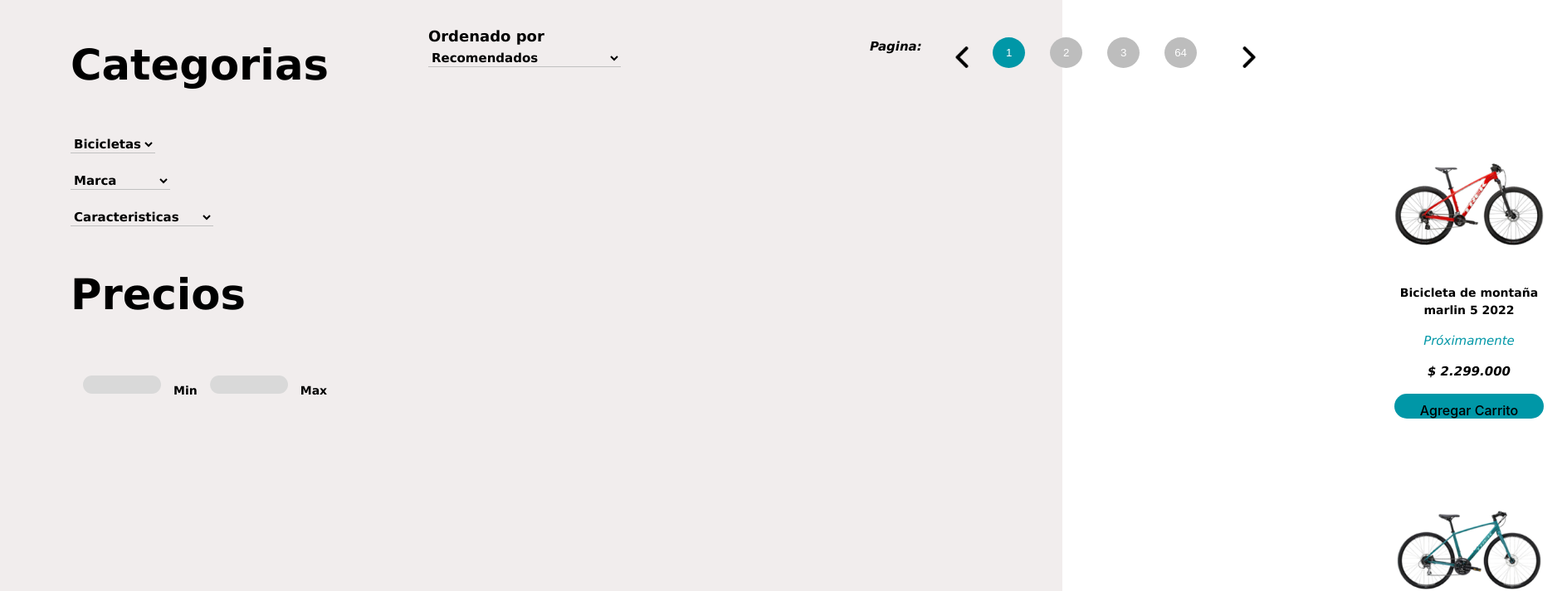
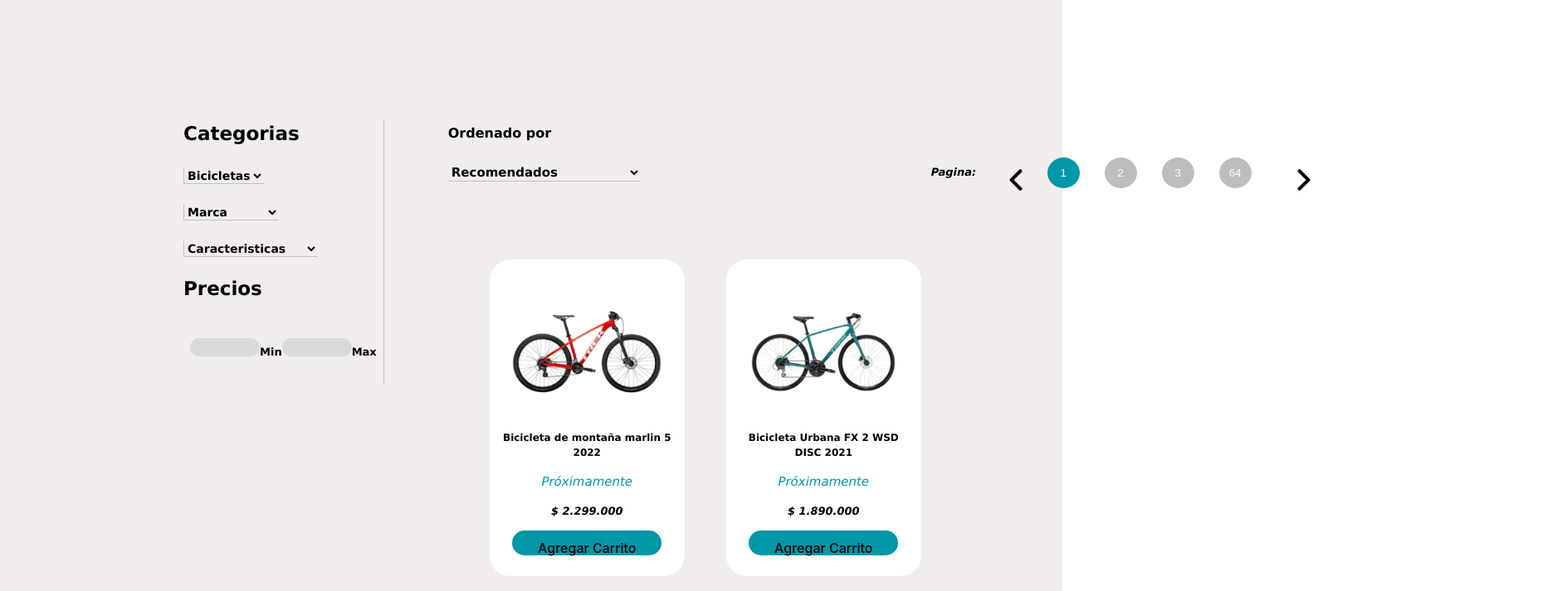
Before and after one commit to EDISON1606/BikeStore, a React (Vite) app in the folder Frontend/: page / in a window 1280 px wide. Shown: the top 713 px of the page at 83% size, 1888 px wide, since content can reach past the window. Built offline with nearby package versions, Linux system fonts and the light colour scheme.

Commit message:
Avance pagina

```diff
--- a/Frontend/src/CSS/Cards.css
+++ b/Frontend/src/CSS/Cards.css
@@ -3,12 +3,15 @@
 }
 .Principal{
     display: flex;
+    margin-top: 50px;
+    margin-left: 200px;
 
 }
-h1{
+h6{
+    color: black;
     font-family: Verdana, Geneva, Tahoma, sans-serif;
-    color: black;
-
+    font-size: 25px;
+    margin:0%;
 }
 
 .list{
@@ -17,9 +20,10 @@
     gap: 20px;
     align-items: flex-start;
     flex-direction: column;
-    margin-right: 45px;
-    margin-left: 45px;
-
+    margin-right: 80px;
+    margin-left: 55px;
+    border-width:  1px solid silver;
+    border-right: 1px solid silver;
 
 }
 .categorias{
@@ -33,6 +37,7 @@
     position: relative;
     z-index: 1;
     border-bottom: 1px solid silver;
+    border-left: 1px solid silver;
 }
 .cards-products{
     width: 215px;
@@ -65,7 +70,7 @@
     font-size: 15px;
     font-style: italic;
 }
-#bici{
+.bici{
     width: 180px;
     height: 180px;
 }
@@ -89,12 +94,12 @@
 }
 .products{
     display: flex;
-    flex-direction: row-reverse;
-    justify-content: center;
-    align-content: center;
+    justify-content: start;
     flex-wrap:wrap;
-    margin-top: 100px;
+    margin-top: 150px;
     max-width: 1024px;
+    align-content: stretch;
+    align-items: start;
 }
 h5{
     font-family: Verdana, Geneva, Tahoma, sans-serif;
@@ -106,17 +111,20 @@
     border-radius: 20px;
     background-color:#D9D9D9;
     height: 20px;
-    width: 90px;
+    width: 80px;
     border: transparent;
+
+}
+.precios input{
+    margin-right: 0px;
+    margin-left: 0px;
 }
 .opcion{
     list-style: none;
     display: flex;
-    margin-left: 65px;
-    margin-right: 65px;
-    margin-top: 20px;
-    padding: 10px;
-    border-bottom: 1px solid silver;
+    width: 0px;
+    height: 100px;
+
 }
 .recomendado{
     font-family: Verdana, Geneva, Tahoma, sans-serif;
@@ -129,28 +137,26 @@
     position: relative;
     z-index: 1;
     border-bottom: 1px solid silver;
-
 }
 h4{
     font-family: Verdana, Geneva, Tahoma, sans-serif;
     color: black;
     font-size: 18px;
     font-weight: bold;
-    margin: auto;
 }
  #numeropagina{
     border-radius: 100%;
     width: 35px;
     height: 35px;
 }
-#btn-inicio{
+.btn-inicio{
     background-color: transparent;
     width: 30px;
     height: 30px;
     border-radius: 100%;
 
 }
-#btn-final{
+.btn-final{
     background-color: transparent;
     width: 30px;
     height: 30px;
@@ -170,10 +176,13 @@
 }
 .pagination{
     display: flex;
-    justify-content:end;
-    margin-right: 50%;
+    justify-content:space-around;
+    margin-right: 70%;
     margin-left: 300px;
-
+    padding: 50px;
+    width: 125px;
+    height: 60px;
+    align-items: center;
 }
 
 .pagination button, input{
@@ -189,4 +198,147 @@
 }
 .precios{
     display: flex;
+    margin: 8px;
+    position: relative;
+    z-index: 1;
 }
+
+@media  screen and (max-width:1620px) {
+    .Principal{
+        margin:10%;
+    }
+
+}
+@media screen and (max-width:1480px) {
+    h2{
+        font-size: 13px;
+    }
+    h3{
+        font-size: 14px;
+    }
+    h4{
+        font-size: 17px;
+    }
+    h5{
+        font-size: 14px;
+    }
+    h6{
+        font-size: 24px;
+    }
+    .list{
+        margin-right: 79px;
+        margin-left: 54px;
+    }
+    .categorias{
+        font-size: 15px;
+    }
+}
+@media screen and (max-width: 1325px){
+    h2{
+        font-size: 12px;
+    }
+    h3{
+        font-size: 13px;
+    }
+    h4{
+        font-size: 16px;
+    }
+    h5{
+        font-size: 13px;
+    }
+    h6{
+        font-size: 23px;
+    }
+    .list{
+        margin-right: 77px;
+        margin-left: 53px;
+    }
+    .categorias{
+        font-size: 14px;
+    }
+}
+@media screen and (max-width: 1100px){
+    h2{
+        font-size: 11px;
+    }
+    h3{
+        font-size: 12px;
+    }
+    h4{
+        font-size: 15px;
+    }
+    h5{
+        font-size: 13px;
+    }
+    h6{
+        font-size: 23px;
+    }
+    .list{
+        margin-right: 75px;
+        margin-left: 52px;
+    }
+    .categorias{
+        font-size: 13px;
+    }
+
+}
+@media screen and (max-width: 980px){
+    h2{
+        font-size: 10px;
+    }
+    h3{
+        font-size: 11px;
+    }
+    h4{
+        font-size: 14px;
+    }
+    h5{
+        font-size: 12px;
+    }
+    h6{
+        font-size: 22px;
+    }
+    .list{
+        margin-right: 74px;
+        margin-left: 51px;
+    }
+    .categorias{
+        font-size: 12px;
+    }
+}
+@media screen and (max-width: 900px){
+    h2{
+        font-size: 9px;
+    }
+    h3{
+        font-size: 10px;
+    }
+    h4{
+        font-size: 12px;
+    }
+    h5{
+        font-size: 10px;
+    }
+    h6{
+        font-size: 20px;
+    }
+    .list{
+        margin-right: 70px;
+        margin-left: 50px;
+    }
+    .categorias{
+        font-size: 11px;
+    }
+}
+@media screen and (max-width: 800px){
+}
+@media screen and (max-width: 690px){
+}
+@media screen and (max-width: 650px){
+}
+@media screen and (max-width: 500px){
+}
+@media screen and (max-width: 450px){
+}
+@media screen and (max-width: 370px){
+}
--- a/Frontend/src/components/Cards.jsx
+++ b/Frontend/src/components/Cards.jsx
@@ -11,7 +11,7 @@
         <div className="menu">
         <ul className="list">
             <li>
-                <h1>Categorias</h1>
+                <h6>Categorias</h6>
             </li>
             <li>
                 <select className="categorias" onchange="redireccionamiento(event);">
@@ -62,7 +62,7 @@
                     <option  className="A" value="">2x Transmision</option>
                 </select>
             </li>
-            <h1>Precios</h1>
+            <h6>Precios</h6>
             <div className='precios'>
             <input type="number" id='precio' name='precio' />
             <h5>Min</h5>
@@ -90,20 +90,20 @@
             </li>
             <div class="pagination">
             <h3>Pagina:</h3>
-        <button id="btn-inicio"><img src={flecha2} /></button>
+        <button className="btn-inicio"><img src={flecha2} /></button>
         <div className='btn-selector'>
         <input type="text" value="1" id="numeropagina" disabled="true"></input>
         </div>
         <input type="text" value="2" id="numeropagina" disabled="true"></input>
         <input type="text" value="3" id="numeropagina" disabled="true"></input>
         <input type="text" value="64" id="numeropagina" disabled="true"></input>
-        <button id="btn-final"><img src={flecha1} /></button>
+        <button className="btn-final"><img src={flecha1} /></button>
     </div>
             </div>
 
     <div className='products'>
     <div className='cards-products'>
-     <img src={Bici} id='bici'/>
+     <img src={Bici} className='bici'/>
      <h2>Bicicleta de montaña marlin 5  2022</h2>
      <p>Próximamente</p>
      <h3>$ 2.299.000</h3>
@@ -111,7 +111,7 @@
  </div>
 
  <div className='cards-products'>
-     <img src={Bici1} id='bici'/>
+     <img src={Bici1} className='bici'/>
      <h2>Bicicleta Urbana FX 2 WSD DISC 2021</h2>
      <p>Próximamente</p>
      <h3>$ 1.890.000</h3>
@@ -119,14 +119,14 @@
  </div>
 
  <div className='cards-products'>
-     <img src={Bici2} id='bici'/>
+     <img src={Bici2} className='bici'/>
      <h2>BICICLETA DE MONTAÑA FUEL EX 5</h2>
      <p>Próximamente</p>
      <h3>$ 8.490.000</h3>
      <button className='btn'>Agregar Carrito</button>
  </div>
  <div className='cards-products'>
-     <img src={Bici} id='bici'/>
+     <img src={Bici} className='bici'/>
      <h2>Bicicleta de montaña marlin 5  2022</h2>
      <p>Próximamente</p>
      <h3>$ 2.299.000</h3>
@@ -134,7 +134,7 @@
  </div>
 
  <div className='cards-products'>
-     <img src={Bici1} id='bici'/>
+     <img src={Bici1} className='bici'/>
      <h2>Bicicleta Urbana FX 2 WSD DISC 2021</h2>
      <p>Próximamente</p>
      <h3>$ 1.890.000</h3>
@@ -142,14 +142,14 @@
  </div>
 
  <div className='cards-products'>
-     <img src={Bici2} id='bici'/>
+     <img src={Bici2} className='bici'/>
      <h2>BICICLETA DE MONTAÑA FUEL EX 5</h2>
      <p>Próximamente</p>
      <h3>$ 8.490.000</h3>
      <button className='btn'>Agregar Carrito</button>
  </div>
  <div className='cards-products'>
-     <img src={Bici} id='bici'/>
+     <img src={Bici} className='bici'/>
      <h2>Bicicleta de montaña marlin 5  2022</h2>
      <p>Próximamente</p>
      <h3>$ 2.299.000</h3>
@@ -157,7 +157,7 @@
  </div>
 
  <div className='cards-products'>
-     <img src={Bici1} id='bici'/>
+     <img src={Bici1} className='bici'/>
      <h2>Bicicleta Urbana FX 2 WSD DISC 2021</h2>
      <p>Próximamente</p>
      <h3>$ 1.890.000</h3>
@@ -165,7 +165,7 @@
  </div>
 
  <div className='cards-products'>
-     <img src={Bici2} id='bici'/>
+     <img src={Bici2} className='bici'/>
      <h2>BICICLETA DE MONTAÑA FUEL EX 5</h2>
      <p>Próximamente</p>
      <h3>$ 8.490.000</h3>
```
